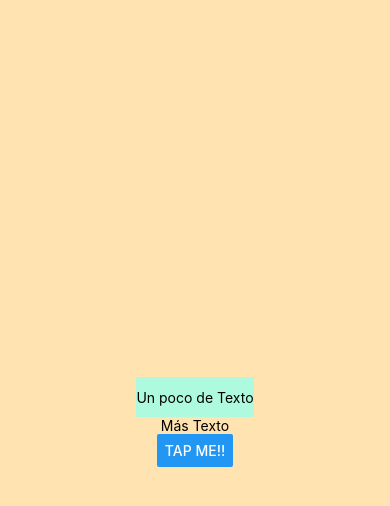
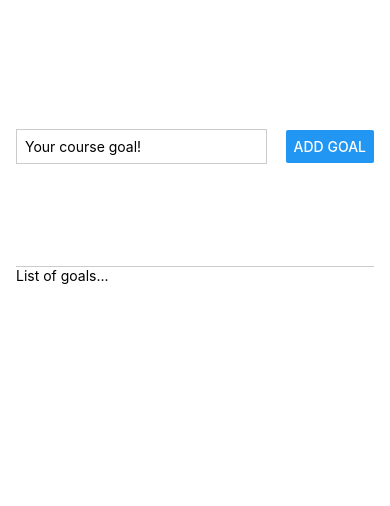
Before and after one commit to JuanK81/react-native-first-app, a React Native app: screen / in a window 390 px wide. Shown: the top 506 px of the page. Built offline with nearby package versions, Linux system fonts and the light colour scheme.

Commit message:
add basic styles

```diff
--- a/App.js
+++ b/App.js
@@ -1,28 +1,43 @@
-import { StyleSheet, Text, View, Button } from 'react-native';
+import { StyleSheet, Text, View, TextInput, Button } from 'react-native';
 
 export default function App() {
   return (
-    <View style={styles.container}>
-      <View style={styles.subcontainer}>
-        <Text>Un poco de Texto</Text>
+    <View style={styles.appContainer}>
+      <View style={styles.inputContainer}>
+        <TextInput style={styles.textInput} placeholder="Your course goal!" />
+        <Button title="Add Goal" />
       </View>
-      <Text>Más Texto</Text>
-      <Button title='tap me!!' />
+      <View style={styles.goalsContainer}>
+        <Text>List of goals...</Text>
+      </View>
     </View>
   );
 }
 
 const styles = StyleSheet.create({
-  container: {
+  appContainer: {
     flex: 1,
-    backgroundColor: '#fa15',
+    paddingTop: 50,
+    paddingHorizontal: 16,
+  },
+  inputContainer: {
+    flex: 1,
+    flexDirection: 'row',
+    justifyContent: 'space-between',
     alignItems: 'center',
-    justifyContent: 'center',
+    paddingBottom: 24,
+    borderBottomWidth: 1,
+    borderBottomColor: '#cccccc',
   },
-  subcontainer: {
-    flex: 0.05,
-    backgroundColor: '#adfadf',
-    alignItems: 'center',
-    justifyContent: 'center',
+  textInput: {
+    borderWidth: 1,
+    // borderRadius: 50,
+    borderColor: '#cccccc',
+    width: '70%',
+    padding: 8,
+    marginRight: 8,
   },
+  goalsContainer: {
+    flex: 3,
+  }
 });
```
